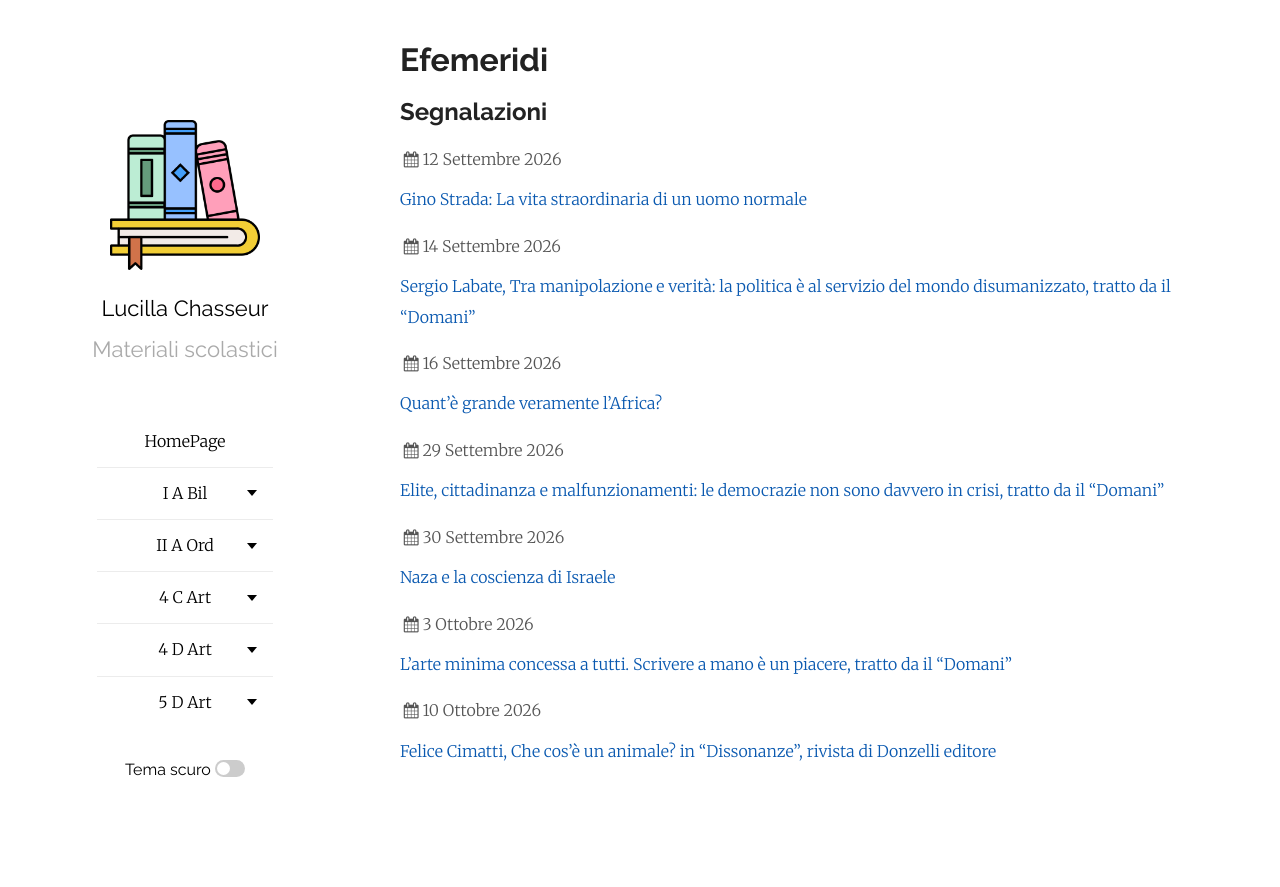
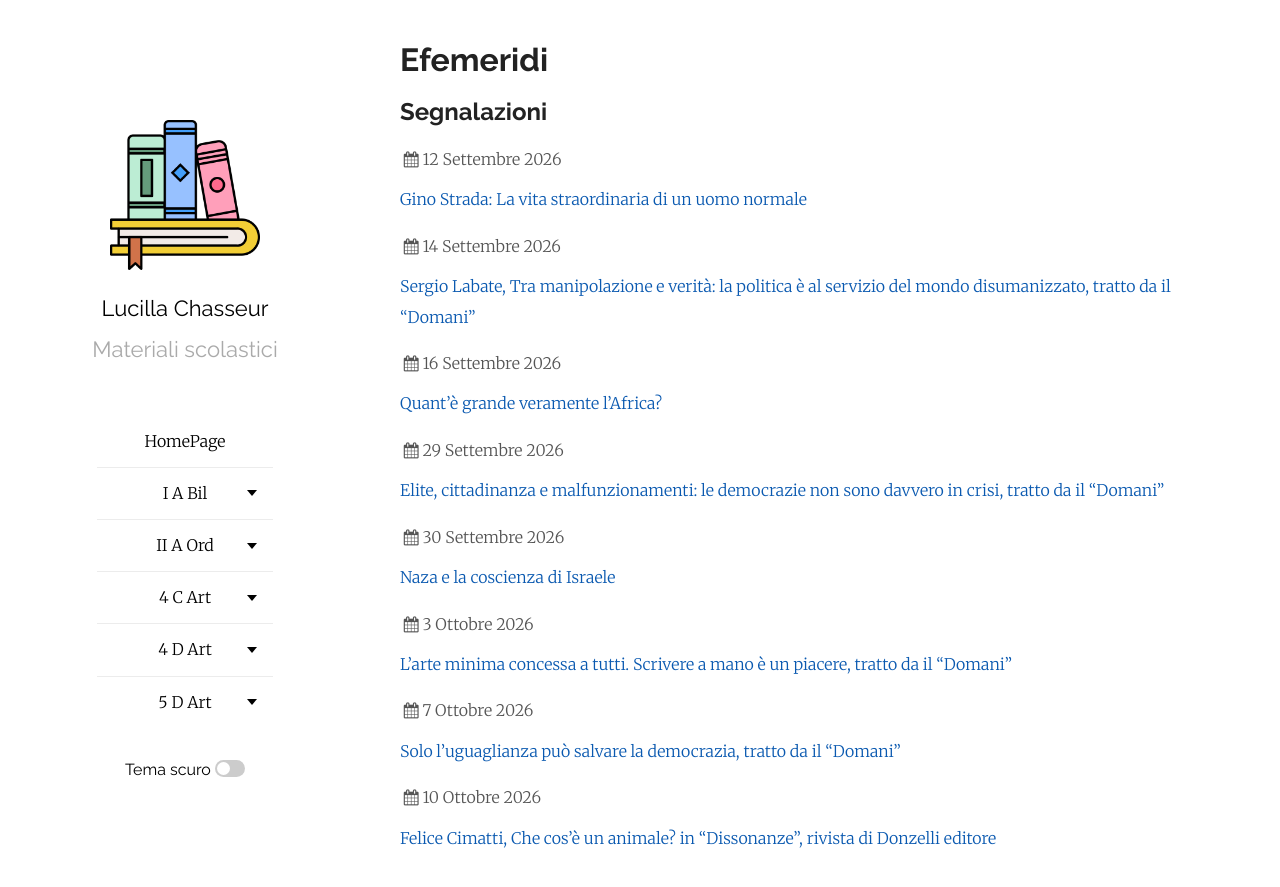
Before and after one commit to efemeridi/efemeridi.github.io, a Jekyll site: the page built from index.md, in a window 1280 px wide. Shown: the top 887 px of the page. Built offline with Jekyll 4.4.1, drawn with Linux system fonts in a browser that asks for light colours; our own code applies the rules of GitHub Pages for plain Markdown files.

Commit message:
Add new entries for October 2026

```diff
--- a/index.md
+++ b/index.md
@@ -30,6 +30,9 @@ layout: page
 
 [L'arte minima concessa a tutti. Scrivere a mano è un piacere, tratto da il "Domani"](/materiali/segnalazioni/04_scrivere_a_mano_domani_3_ottobre.pdf/)
 
+<div class="post-date"><i class="icon-calendar"></i>7 Ottobre 2026</div>
+
+[Solo l'uguaglianza può salvare la democrazia, tratto da il "Domani"](/materiali/segnalazioni/05_solo_uguaglianza_salva_democrazia_domani.pdf/)
 
 <div class="post-date"><i class="icon-calendar"></i>10 Ottobre 2026</div>
 
```
